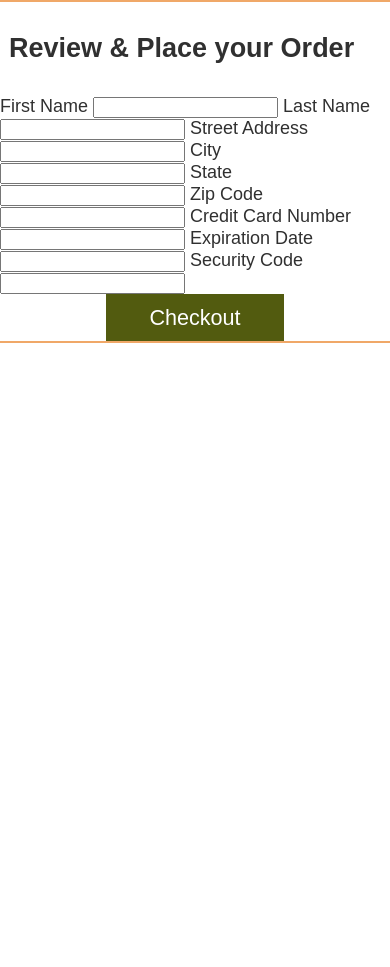
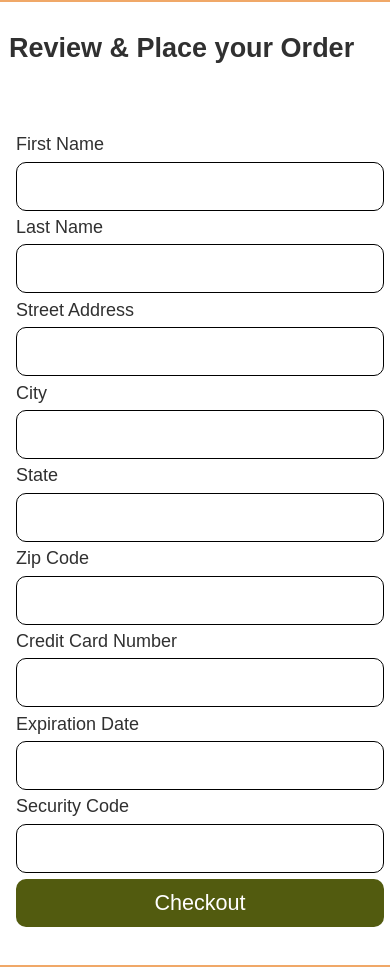
Before and after one commit to Heavenlyaura/wdd330-sleepoutside, a website built with Vite: page src/checkout/index.html in a window 390 px wide. Before the commit the page ends 844 px from the top, so only its background shows below. Built offline with nearby package versions, Linux system fonts and the light colour scheme.

Commit message:
"Updated style.css: changed --light-grey variable, added styles for #checkoutForm and .order-summary, and modified media query"

```diff
--- a/src/css/style.css
+++ b/src/css/style.css
@@ -245,8 +245,32 @@ button {
 .categories a {
   font-size: 0.9rem;
   color: black;
+}
+#checkoutForm {
+  display: flex;
+  flex-direction: column;
+  width: 25rem;
+  margin: 1rem auto;
+  padding: 1rem;
+}
+#checkoutForm label,
+#checkoutForm button {
+  margin: 0.4rem 0;
+  border-radius: 10px;
+}
+#checkoutForm input {
+  padding: 1rem;
+  border-radius: 10px;
+  border: 1px solid;
+}
+.order-summary {
+  margin: 1rem;
+}
 
-
+.order-summary > :last-child {
+  color: red;
+  font-weight: bolder;
+}
 @media screen and (min-width: 500px) {
   body {
     max-width: 1080px;
```
